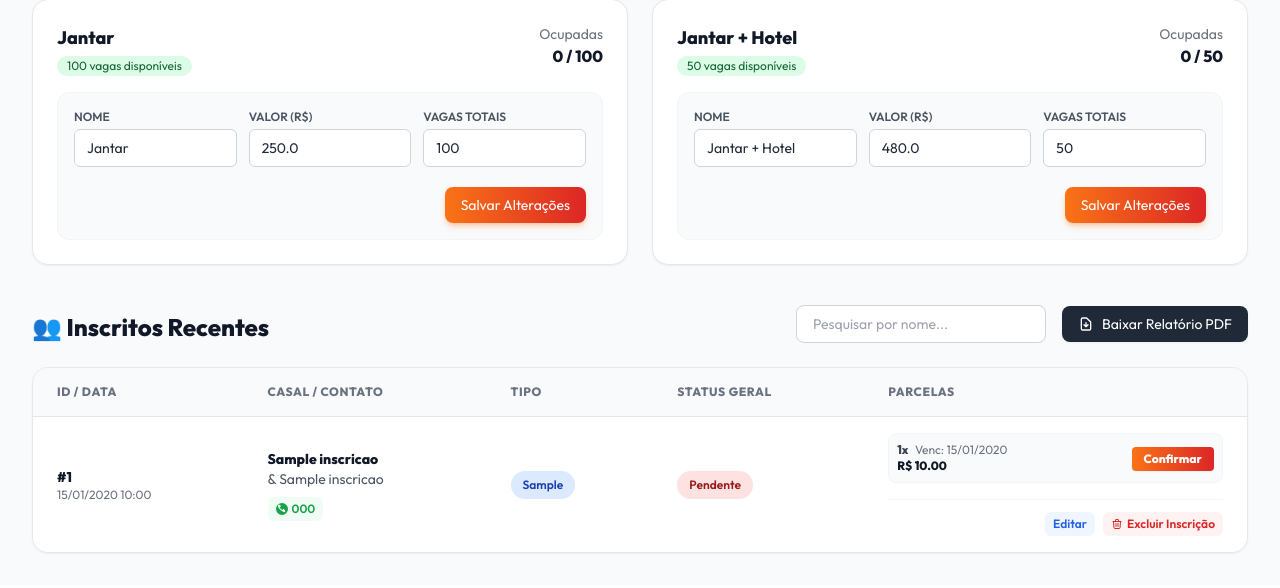
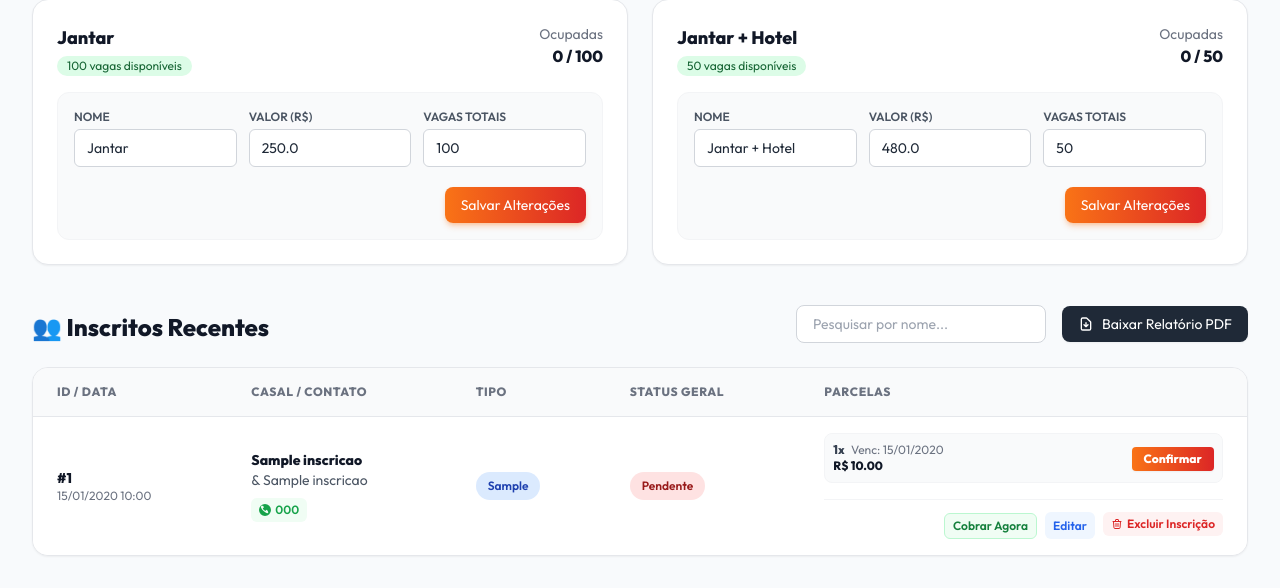
Before and after one commit to aquilasamuel-spec/defad, a Flask app: page /admin in a window 1280 px wide. Shown: the part 303-891 px from the top of the page. Before the commit the page ends 857 px from the top, so only its background shows below. Run offline with Flask 3, Linux system fonts and the light colour scheme; the visitor is signed in with stand-in values (Sample User, id 1); tables that the repository leaves empty hold one stand-in row (values such as "Sample post"); some libraries are stand-ins or nearby versions.

Commit message:
Add files via upload

```diff
--- a/templates/admin.html
+++ b/templates/admin.html
@@ -152,6 +152,13 @@
                                     <svg class="w-3 h-3 mr-1" fill="currentColor" viewBox="0 0 24 24"><path d="M12 0a12 12 0 1012 12A12.013 12.013 0 0012 0zm6.812 16.924a3.195 3.195 0 01-2.204 1.488c-1.378.13-4.302-1.04-8.03-4.767-3.727-3.727-4.896-6.65-4.766-8.028a3.2 3.2 0 011.488-2.205 1.5 1.5 0 011.594.133l2.25 1.5a1.5 1.5 0 01.624 1.34c-.035.433-.284.82-.676 1.05l-1.076.634a.75.75 0 00-.317.842 10.354 10.354 0 004.836 4.836.75.75 0 00.842-.317l.634-1.076a1.5 1.5 0 011.05-.676 1.5 1.5 0 011.34.624l1.5 2.25a1.5 1.5 0 01.134 1.594z"/></svg>
                                     {{ i.telefone }}
                                 </a>
+                                {% if i.data_ultima_cobranca and i.data_ultima_cobranca.month == hoje.month and i.data_ultima_cobranca.year == hoje.year %}
+                                <div class="mt-2">
+                                    <span class="inline-flex items-center px-2 py-1 text-[10px] font-bold uppercase tracking-wider text-indigo-700 bg-indigo-100 border border-indigo-200 rounded">
+                                        ✓ Cobrado Mês: {{ i.data_ultima_cobranca.strftime('%d/%m') }}
+                                    </span>
+                                </div>
+                                {% endif %}
                             </td>
                             <td class="px-6 py-4 whitespace-nowrap">
                                 <span class="px-3 py-1 inline-flex text-xs leading-5 font-semibold rounded-full bg-blue-100 text-blue-800">
@@ -191,6 +198,13 @@
                                     {% endfor %}
                                 </div>
                                 <div class="mt-4 pt-3 border-t border-gray-100 text-right flex justify-end space-x-2">
+                                    {% if i.status_geral != 'Pago Total' %}
+                                    <form action="{{ url_for('main.cobrar_manual', id=i.id) }}" method="POST" class="inline">
+                                        <button type="submit" class="inline-flex items-center text-xs font-semibold text-green-700 hover:text-green-900 transition bg-green-50 hover:bg-green-100 border border-green-200 px-2 py-1 rounded-md" onclick="return confirm('Deseja enviar uma mensagem de cobrança agora para este cliente?')">
+                                            Cobrar Agora
+                                        </button>
+                                    </form>
+                                    {% endif %}
                                     <button onclick="openEditModal({{ i.id }}, '{{ i.nome_completo }}', '{{ i.nome_conjuge }}', '{{ i.telefone }}', '{{ i.data_casamento.strftime('%Y-%m-%d') }}', '{{ i.local_congregacao }}', '{{ i.tipo_inscricao }}')" class="inline-flex items-center text-xs font-semibold text-blue-600 hover:text-blue-800 transition bg-blue-50 hover:bg-blue-100 px-2 py-1 rounded-md">
                                         Editar
                                     </button>
```
